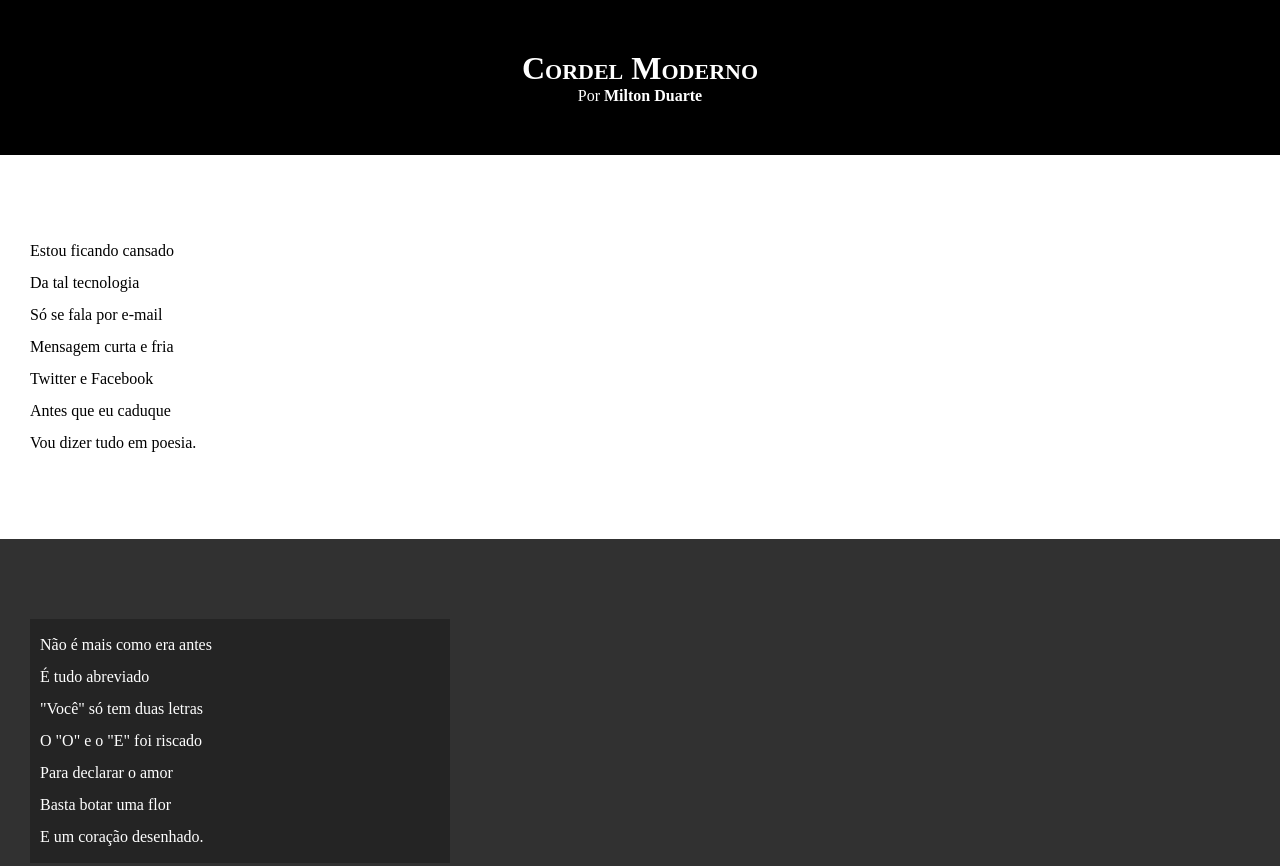
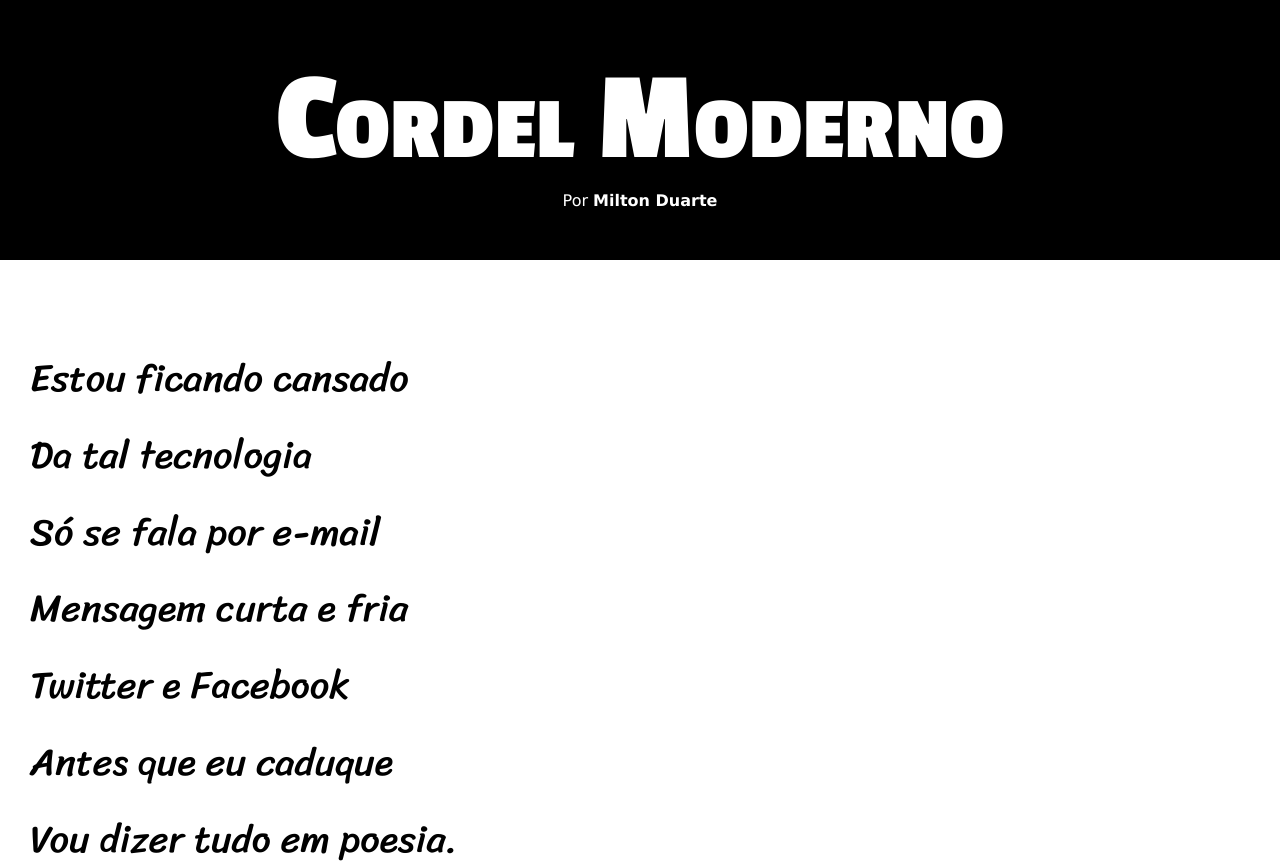
Before and after one commit to joaocuculo/html-css, a plain HTML site: page desafios/d012/index.html in a window 1280 px wide. Shown: the top 866 px of the page. Drawn offline with Linux system fonts and the light colour scheme.

Commit message:
Atualizei o d012

```diff
--- a/desafios/d012/estilo/style.css
+++ b/desafios/d012/estilo/style.css
@@ -1,4 +1,14 @@
 @charset "UTF-8";
+
+@import url('https://fonts.googleapis.com/css2?family=Passion+One:wght@400;700;900&display=swap');
+
+@import url('https://fonts.googleapis.com/css2?family=Sriracha&display=swap');
+
+:root {
+    --fonte1: Verdana, Geneva, Tahoma, sans-serif;
+    --fonte2: 'Passion One', cursive;
+    --fonte3: 'Sriracha', cursive;
+}
 
 * {
     margin: 0px;
@@ -8,6 +18,7 @@
 html, body {
     min-height: 100vh;
     background-color: darkgray;
+    font-family: var(--fonte1);
 }
 
 header {
@@ -19,6 +30,8 @@ header {
 header > h1 {
     padding-top: 50px;
     font-variant: small-caps;
+    font-family: var(--fonte2);
+    font-size: 10vw;
 }
 
 header > p {
@@ -40,6 +53,8 @@ section {
     padding-bottom: 10vh;
     padding-left: 30px;
     line-height: 2em;
+    font-family: var(--fonte3);
+    font-size: 3vw;
 }
 
 section.normal {
@@ -53,9 +68,9 @@ section.imagem {
 }
 
 section.imagem > p {
-    width: 400px;
+    display: inline-block;
     background-color: rgba(0, 0, 0, 0.267);
-    padding: 10px;
+    padding: 5px;
 }
 
 footer {
```
